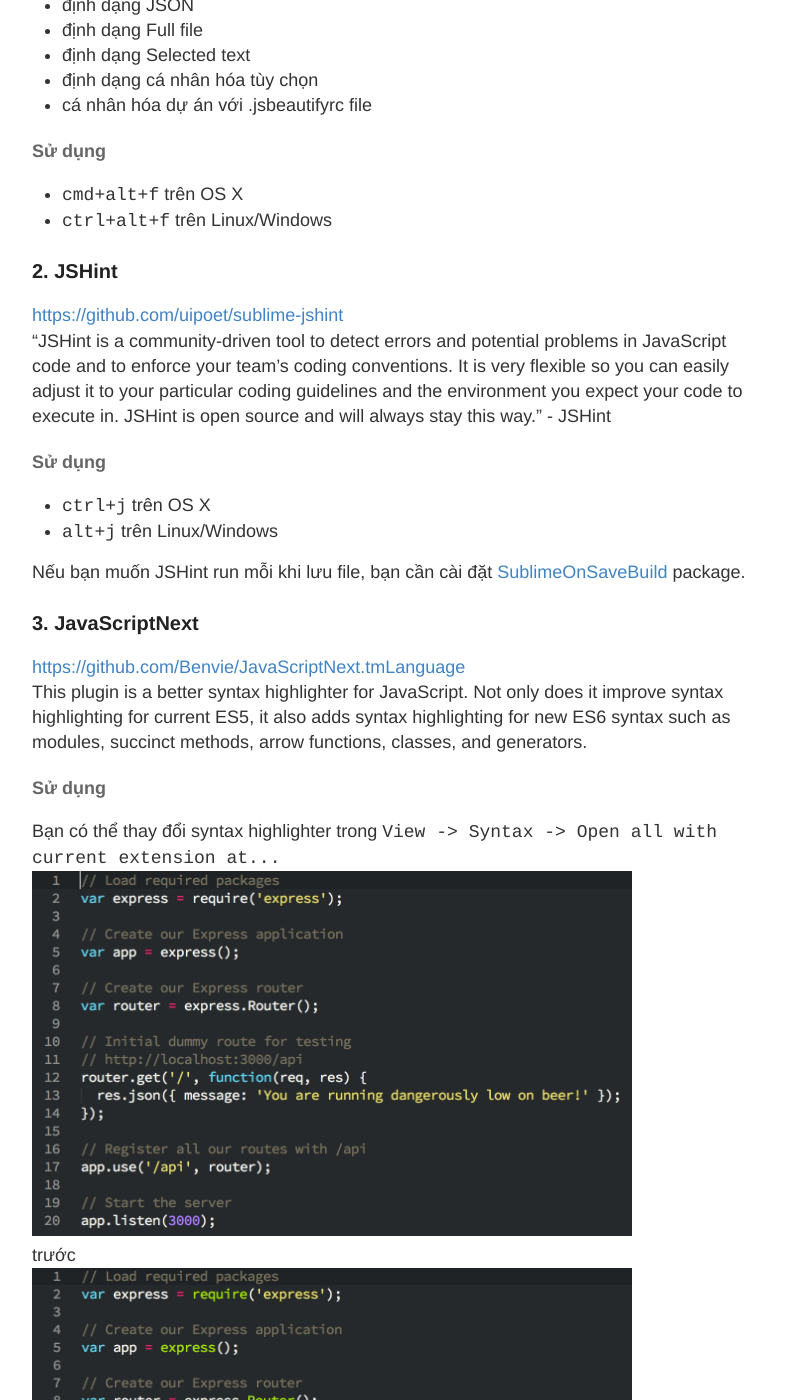
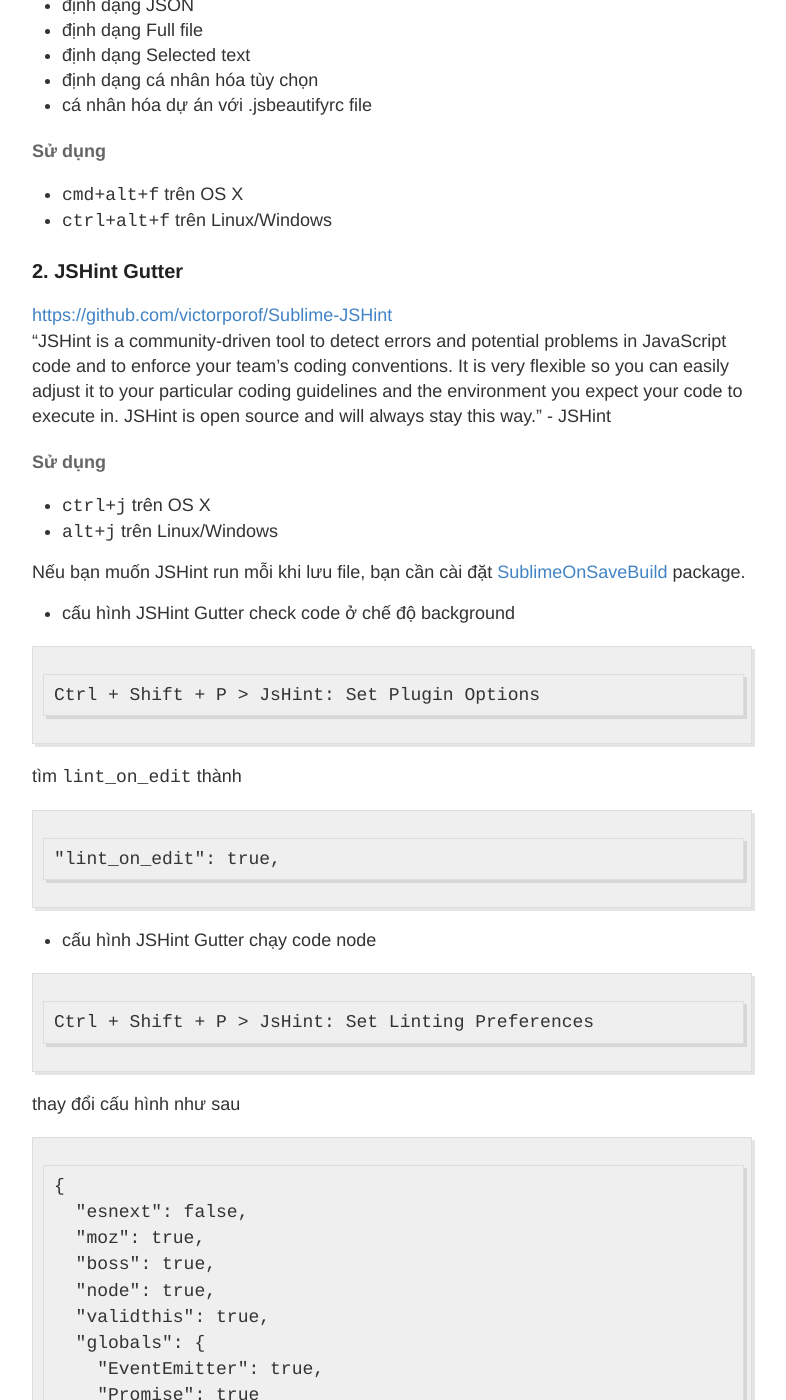
Before and after one commit to phongdpn1995/toanalien.github.io, a Jekyll site: the page built from _posts/2015-6-29-3-plugin-can-thiet-cho-node-tren-sublime.md, in a window 1280 px wide and 1400 px high, scrolled down 508 px. Shown: the whole window, without its empty margins (248-1034 px from the left). Built offline with Jekyll 4.4.1, drawn with Linux system fonts in a browser that asks for light colours; Markdown is read by kramdown in place of the engine named in the settings; comment, search, counter and statistics services are not loaded; some of the changed text lies outside the part shown.

Commit message:
update 3 plugin essentials for node

````diff
--- a/_posts/2015-6-29-3-plugin-can-thiet-cho-node-tren-sublime.md
+++ b/_posts/2015-6-29-3-plugin-can-thiet-cho-node-tren-sublime.md
@@ -22,9 +22,9 @@ JsFormat là một JavaScript plugin định dạng sử dụng dòng lệnh đ
 - `cmd+alt+f` trên OS X
 - `ctrl+alt+f` trên Linux/Windows
 
-### 2. JSHint
+### 2. JSHint Gutter
 
-[https://github.com/uipoet/sublime-jshint](https://github.com/uipoet/sublime-jshint)
+[https://github.com/victorporof/Sublime-JSHint](hhttps://github.com/victorporof/Sublime-JSHint)
 
 “JSHint is a community-driven tool to detect errors and potential problems in JavaScript code and to enforce your team’s coding conventions. It is very flexible so you can easily adjust it to your particular coding guidelines and the environment you expect your code to execute in. JSHint is open source and will always stay this way.” - JSHint
 
@@ -33,6 +33,39 @@ JsFormat là một JavaScript plugin định dạng sử dụng dòng lệnh đ
 - `alt+j` trên Linux/Windows
 
 Nếu bạn muốn JSHint run mỗi khi lưu file, bạn cần cài đặt [SublimeOnSaveBuild](https://github.com/alexnj/SublimeOnSaveBuild) package.
+
+- cấu hình JSHint Gutter check code ở chế độ background
+
+```text
+Ctrl + Shift + P > JsHint: Set Plugin Options
+```
+tìm `lint_on_edit` thành
+
+```text
+"lint_on_edit": true,
+```
+- cấu hình JSHint Gutter chạy code node
+
+```text
+Ctrl + Shift + P > JsHint: Set Linting Preferences
+```
+
+thay đổi cấu hình như sau
+
+```text
+{
+  "esnext": false,
+  "moz": true,
+  "boss": true,
+  "node": true,
+  "validthis": true,
+  "globals": {
+    "EventEmitter": true,
+    "Promise": true
+  }
+}
+```
+![](/images/jshint.png)
 
 ### 3. JavaScriptNext
 
````
Also changed, not shown: images/jshint.png (added).
